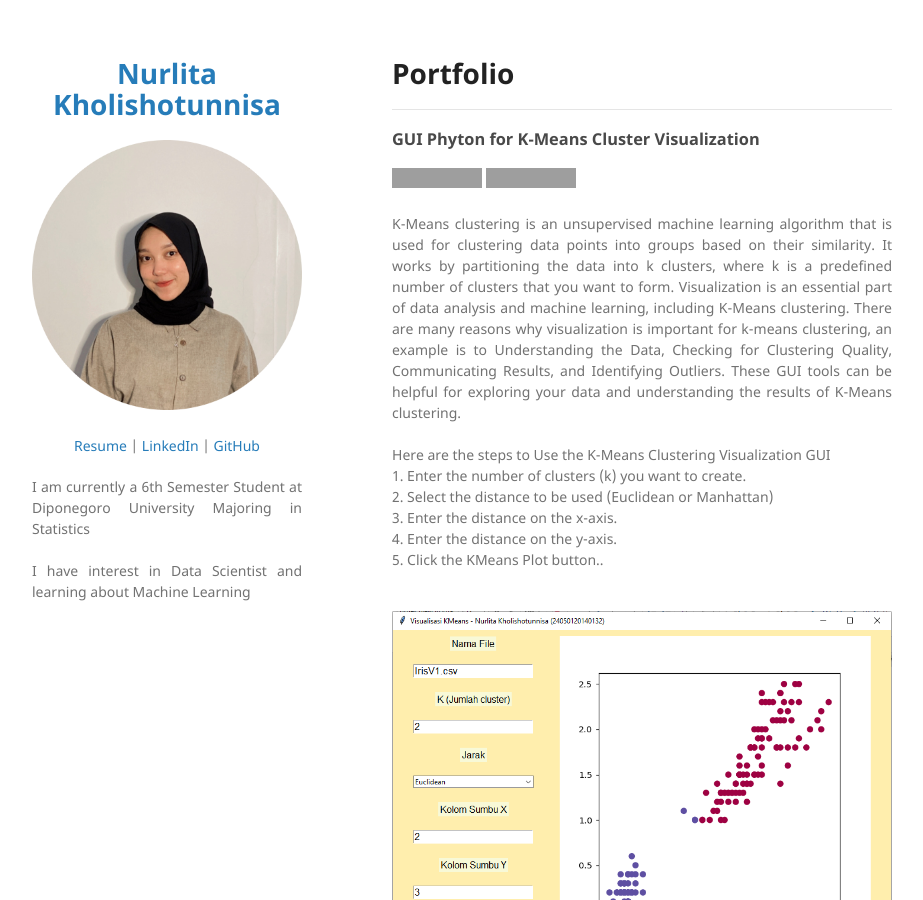
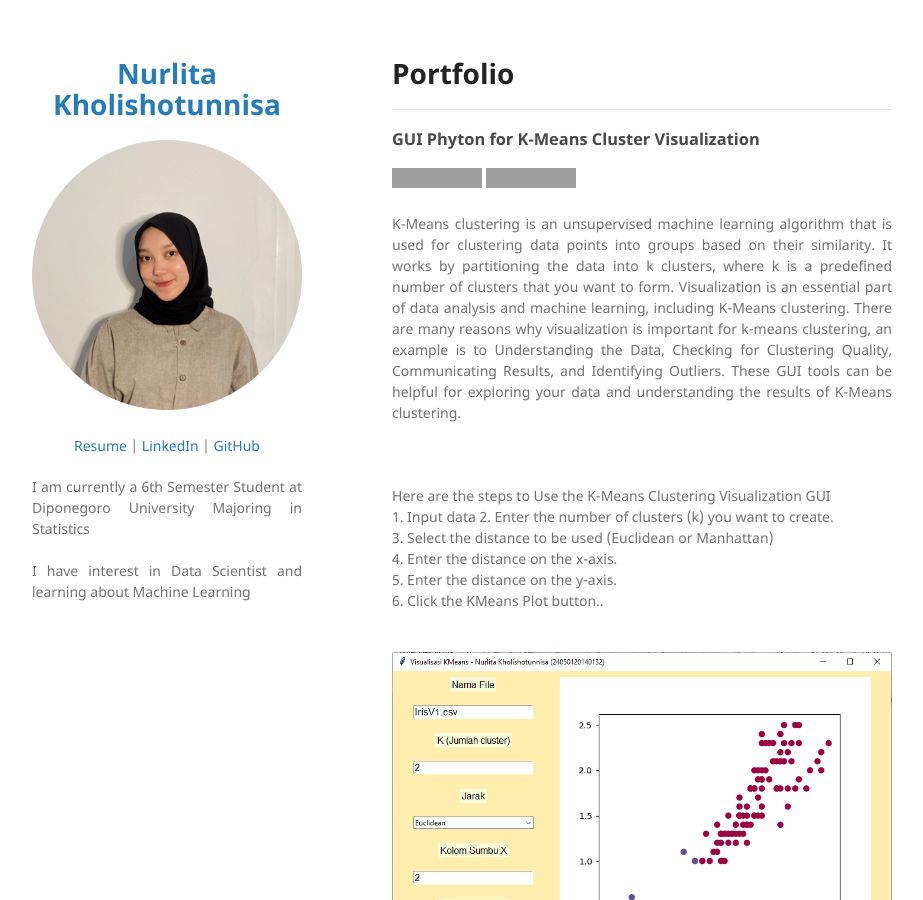
Before and after one commit to nurlitaakho/nurlitaakho.github.io, a Jekyll site: the page built from index.md, in a window 1280 px wide and 900 px high. Shown: the whole window, without its empty margins (178-1101 px from the left). Built offline with Jekyll 4.4.1, drawn with Linux system fonts in a browser that asks for light colours; our own code applies the rules of GitHub Pages for plain Markdown files; grey boxes are pictures that could not be loaded.

Commit message:
Update index.md

```diff
--- a/index.md
+++ b/index.md
@@ -5,15 +5,16 @@
 [![Open Notebook](https://img.shields.io/badge/Jupyter-Open_Notebook-orange?logo=Jupyter)](projects/Visualisasi K-Means.html)
 [![Open Research Poster](https://img.shields.io/badge/CSV-Download%20Data-brightgreen)](csv/irisV1.csv)
 
-<div style="text-align: justify">K-Means clustering is an unsupervised machine learning algorithm that is used for clustering data points into groups based on their similarity. It works by partitioning the data into k clusters, where k is a predefined number of clusters that you want to form. Visualization is an essential part of data analysis and machine learning, including K-Means clustering. There are many reasons why visualization is important for k-means clustering, an example is to Understanding the Data, Checking for Clustering Quality, Communicating Results, and Identifying Outliers. These GUI tools can be helpful for exploring your data and understanding the results of K-Means clustering.
+<div style="text-align: justify">K-Means clustering is an unsupervised machine learning algorithm that is used for clustering data points into groups based on their similarity. It works by partitioning the data into k clusters, where k is a predefined number of clusters that you want to form. Visualization is an essential part of data analysis and machine learning, including K-Means clustering. There are many reasons why visualization is important for k-means clustering, an example is to Understanding the Data, Checking for Clustering Quality, Communicating Results, and Identifying Outliers. These GUI tools can be helpful for exploring your data and understanding the results of K-Means clustering.</div>
 <br>
-<br>
+<div style="text-align: justify"><br>
 Here are the steps to Use the K-Means Clustering Visualization GUI<br>
-1. Enter the number of clusters (k) you want to create.<br>
-2. Select the distance to be used (Euclidean or Manhattan)<br>
-3. Enter the distance on the x-axis.<br>
-4. Enter the distance on the y-axis.<br>
-5. Click the KMeans Plot button..</div>
+1. Input data
+2. Enter the number of clusters (k) you want to create.<br>
+3. Select the distance to be used (Euclidean or Manhattan)<br>
+4. Enter the distance on the x-axis.<br>
+5. Enter the distance on the y-axis.<br>
+6. Click the KMeans Plot button..</div>
 <br>
 <center><img src="images/K-Means Visualization.png"/></center>
 <br>
```
